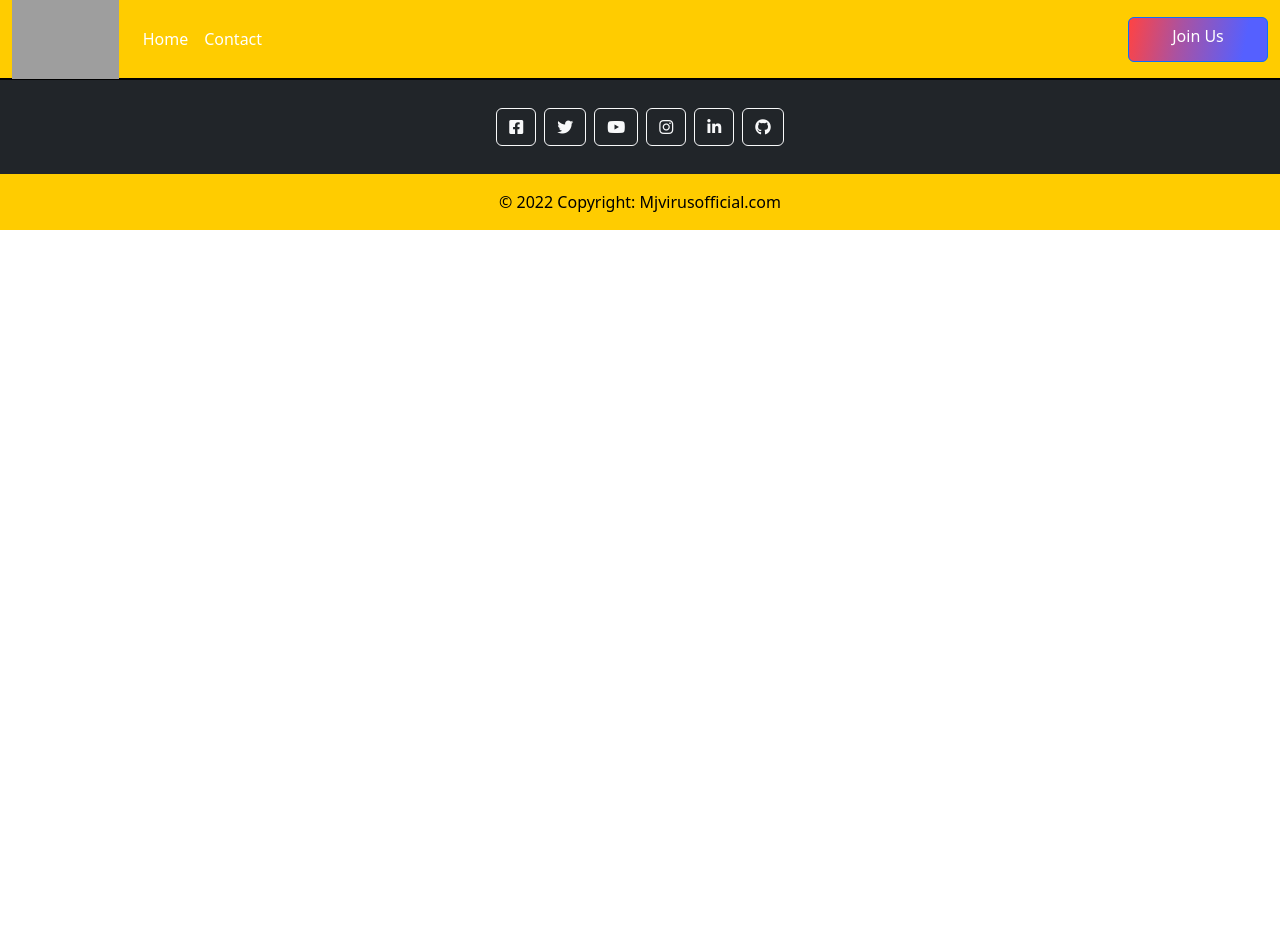
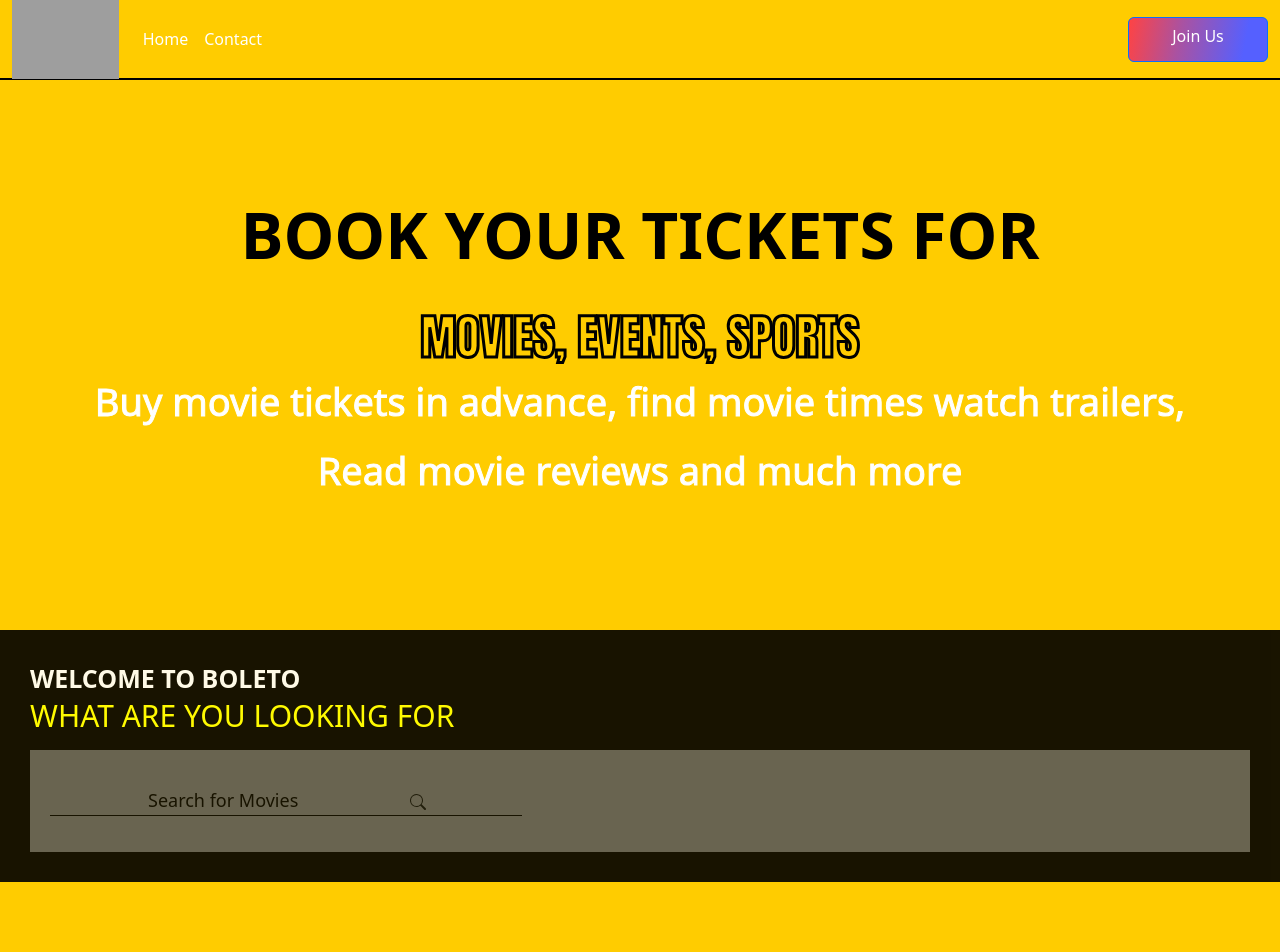
Before and after one commit to Mjvirusofficial/Movie-Booking-Application-by-DheerajSir, a React (Create React App) app: page / in a window 1280 px wide. Shown: the top 952 px of the page. Before the commit the page ends 800 px from the top, so only its background shows below. Built offline with nearby package versions, Linux system fonts and the light colour scheme; grey boxes are pictures that could not be loaded.

Commit message:
homepages

```diff
--- a/src/App.js
+++ b/src/App.js
@@ -2,8 +2,8 @@
 import { Route, Routes } from 'react-router-dom';
 import './App.css';
 import Footer from './Feature/Movie/Footer/Footer';
+import { Home } from './Feature/Movie/Home/Home';
 import { Navbar } from './Feature/Shared/Navbar/Navbar';
-// import Home from './Feature/Movie/Home/Home.jsx/Home';
 import { Signin } from './Feature/User/Signin/Signin';
 import { Signup } from './Feature/User/Signup/Signup';
 
@@ -14,9 +14,8 @@ function App() {
     <Navbar/>
     {/* <Signup/> */}
     <Routes>
-      {/* <Route path='/' element={<Home/>}/> */}
+      <Route path='/' element={<Home/>}/>
       <Route path='/signup' element={<Signup/>}/>
-      <Route path='/signin' element={<Signin/>}/>
       <Route path='/signin' element={<Signin/>}/>
 
     </Routes>
--- /dev/null
+++ b/src/Feature/Movie/Banner/Banner.css
@@ -0,0 +1,48 @@
+.banner{
+    height: 550px;
+    display: flex;
+    justify-content: center;
+    align-items: center;
+    flex-direction: column;
+}
+
+.banner p{
+    font-size: 38px;
+    line-height: 1.4;
+    color: white;
+}
+
+.header1{
+    color: white;
+    font-size: 80px;
+    font-weight: 700;
+}
+
+.header2{
+    color: black !important;
+    font-size: 4rem !important;
+
+}
+
+body{
+    /* background-color: #ffcc00; */
+    /* background-image: url('https://encrypted-tbn0.gstatic.com/images?q=tbn:ANd9GcS6CfunfQgw9Gv-bwc5f_rzR06gIOpIcnvMEw&usqp=CAU'); */
+    background-repeat: no-repeat;
+    background-size: 100% 90%;
+}
+
+.mo{
+color: white;
+-webkit-text-fill-color: transparent;
+-webkit-text-stroke-color: black;
+-webkit-text-stroke-width: 3px;
+font-size: 3rem;
+font-family: Impact, Haettenschweiler, 'Arial Narrow Bold', sans-serif;
+}
+.mov{
+    color: black;
+    font-size: 3rem;
+    /* -webkit-text-fill-color: black; */
+    -webkit-text-stroke-color: white;
+    -webkit-text-stroke-width: 1px;
+}
--- /dev/null
+++ b/src/Feature/Movie/Banner/Banner.jsx
@@ -0,0 +1,18 @@
+import "./Banner.css";
+
+export function Banner() {
+    return (
+        <div className='banner'>
+            <h1 className='header2'>BOOK YOUR
+                TICKETS FOR</h1>
+<h1 className="mo">MOVIES, EVENTS, SPORTS</h1>
+            <p className="mov">
+                Buy movie tickets in advance, find movie times watch trailers,
+            </p>
+            <p className="mov">
+                Read movie reviews and much more
+            </p>
+        </div>
+
+    )
+}
--- a/src/Feature/Movie/Home/Home.css
+++ b/src/Feature/Movie/Home/Home.css
@@ -0,0 +1,3 @@
+body{
+    background-color: #ffcc00 !important;
+}
--- a/src/Feature/Movie/Home/Home.jsx
+++ b/src/Feature/Movie/Home/Home.jsx
@@ -0,0 +1,23 @@
+// import { Navbar } from "../../shared/NavBar/Navbar";
+// import { Banner } from "../Banner/Banner";
+// import { SearchPanel } from "../SearchPanel/SearchPanel";
+import { Banner } from '../Banner/Banner';
+import { SearchPanel } from '../SearchPanel/SearchPanel';
+import './Home.css';
+export function Home(){
+    return (
+        <div>
+        {/* <Navbar/> */}
+        <div className='homeContainer'>
+            <div className='banner'>
+                <Banner />
+            </div>
+            <SearchPanel />
+            {/* <div>
+                Here comes the movie grid
+            </div> */}
+        </div>
+        {/* <Banner/> */}
+        </div>
+    );
+}
--- /dev/null
+++ b/src/Feature/Movie/SearchPanel/SearchPanel.jsx
@@ -0,0 +1,34 @@
+import styles from "./SearchPannel.css";
+
+export function SearchPanel() {
+
+    return (
+        <div className='searchPanel'>
+            <div>
+                <p className='header1'>
+                    WELCOME TO BOLETO <div className="h2">WHAT ARE YOU LOOKING FOR</div>
+                </p>
+
+            </div>
+            <div className='searchBox'>
+                <div className='searchWrapper'>
+                    <input className='searchInput'
+                        placeholder="Search for Movies"
+                        type="text" />
+                    <svg className={styles.searchIcon + ' bi bi-search'} xmlns="http://www.w3.org/2000/svg" width="16" height="16" fill="currentColor" viewBox="0 0 16 16">
+                        <path d="M11.742 10.344a6.5 6.5 0 1 0-1.397 1.398h-.001c.03.04.062.078.098.115l3.85 3.85a1 1 0 0 0 1.415-1.414l-3.85-3.85a1.007 1.007 0 0 0-.115-.1zM12 6.5a5.5 5.5 0 1 1-11 0 5.5 5.5 0 0 1 11 0z" />
+                    </svg>
+                </div>
+                <div>
+
+                </div>
+                <div>
+
+                </div>
+                <div>
+
+                </div>
+            </div>
+        </div>
+    );
+}
--- /dev/null
+++ b/src/Feature/Movie/SearchPanel/SearchPannel.css
@@ -0,0 +1,65 @@
+.searchPanel{
+    /* background-image: url("https://mollys-filmpalast.com/wp-content/uploads/2019/04/buckets-of-popcorn-on-yellow-background-top-view-6Z8JRQL-e1554798876922.jpg"); */
+    padding: 30px;
+    opacity: 0.9;
+    display: flex;
+    flex-direction: column;
+    justify-content: space-between;
+    align-items: start;
+    margin-bottom: 80px;
+    background-size: 100%;
+    background-repeat: no-repeat;
+    background-color: black;
+}
+
+.header1{
+    color: white;
+    font-weight: 600;
+    margin-bottom: 16px;
+    font-size: 25px;
+    text-align: start;
+}
+
+.header2{
+    font-size: 28px;
+    font-weight: 700;
+    color: white;
+    margin-bottom: 36px;
+}
+
+.searchBox{
+    width: 100%;
+    padding: 36px 20px;
+    background-color: white;
+    opacity: 0.35;
+
+}
+
+.searchWrapper{
+    border-bottom: 1px solid black;
+    width: 40%;
+}
+
+.searchInput{
+    background-color: transparent;
+    border: none;
+    outline: none;
+   /* margin-left: 0px; */
+    font-size: large;
+    text-align: start !important;
+}
+
+.searchInput::placeholder{
+    color: black;
+}
+
+.searchIcon{
+    color: white !important;
+}
+
+.h2{
+    color: yellow;
+    font-weight: 600;
+    font-size: 30px !important;
+
+}
--- a/src/Feature/Shared/Navbar/Navbar.jsx
+++ b/src/Feature/Shared/Navbar/Navbar.jsx
@@ -16,7 +16,7 @@ export function Navbar(){
     <div className="collapse navbar-collapse" id="navbarSupportedContent">
       <ul className="navbar-nav me-auto mb-2 mb-lg-0">
         <li className="nav-item list ">
-          <NavLink className="nav-link active " aria-current="page" href="#">Home</NavLink>
+          <NavLink className="nav-link active " aria-current="page" to='/'>Home</NavLink>
         </li>
         <li className="nav-item">
           <NavLink className="nav-link" to="#">Contact</NavLink>
```
